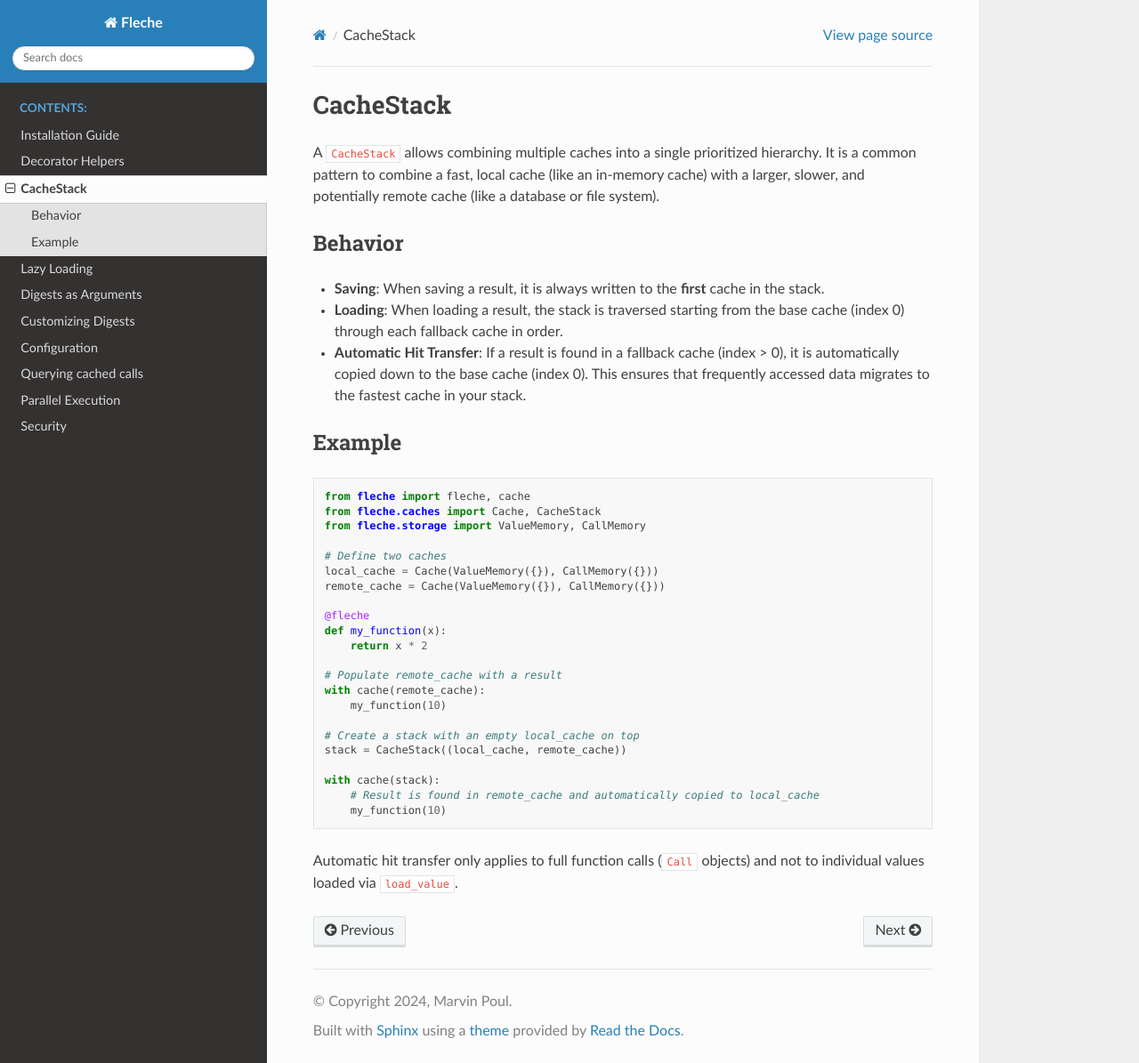
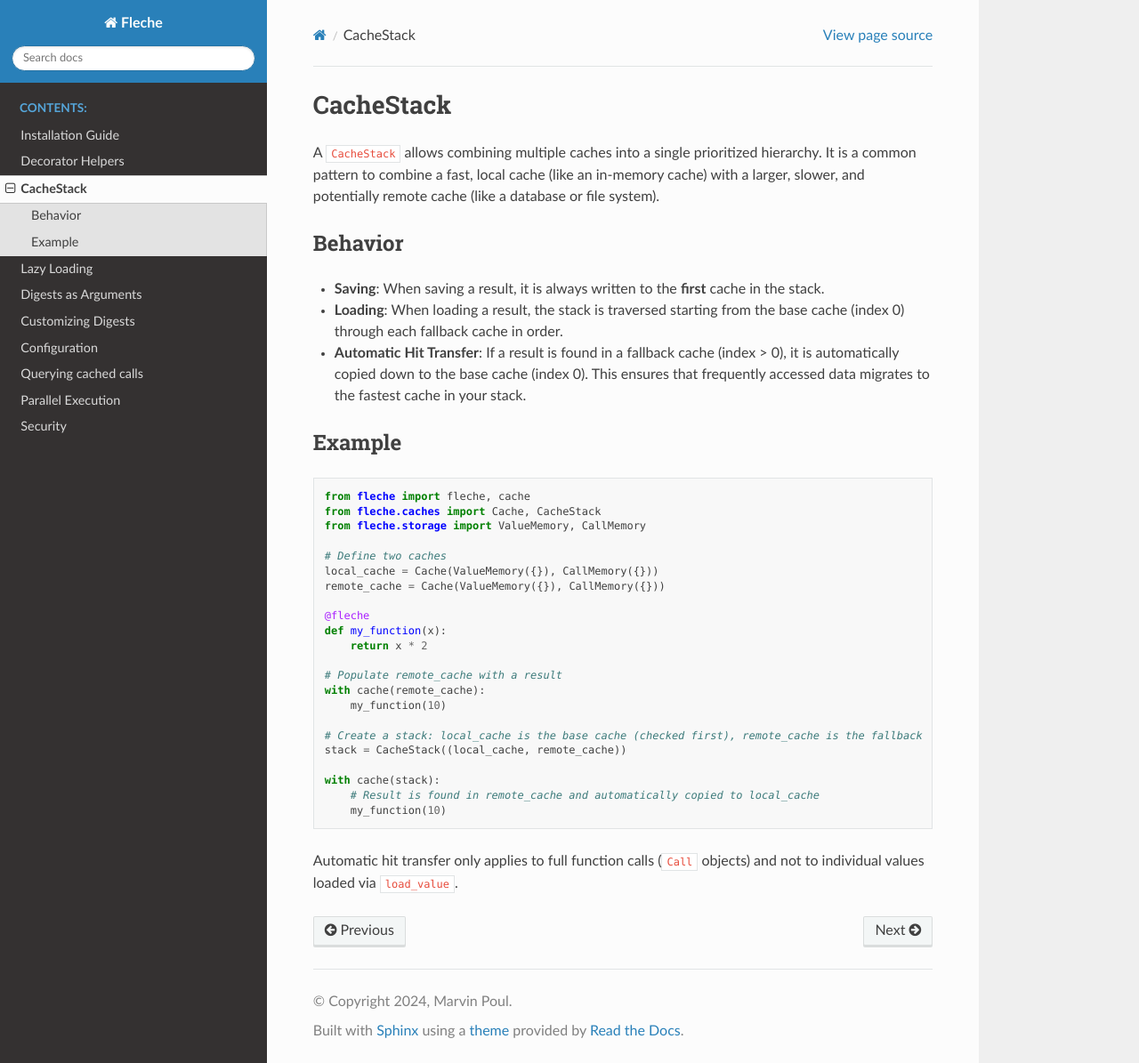
Before and after one commit to pmrv/fleche, a Sphinx documentation site: the page built from docs/cache_stack.rst, in a window 1280 px wide and 1195 px high. Shown: the whole window at 89% size. Built offline with Sphinx 7.4.7 and the Read the Docs theme 3.1.0, drawn with Linux system fonts in a browser that asks for light colours; pages that are not in the unit, such as notebooks, are missing from menus.

```diff
--- a/docs/cache_stack.rst
+++ b/docs/cache_stack.rst
@@ -33,7 +33,7 @@ Example
     with cache(remote_cache):
         my_function(10)
 
-    # Create a stack with an empty local_cache on top
+    # Create a stack: local_cache is the base cache (checked first), remote_cache is the fallback
     stack = CacheStack((local_cache, remote_cache))
 
     with cache(stack):
```
